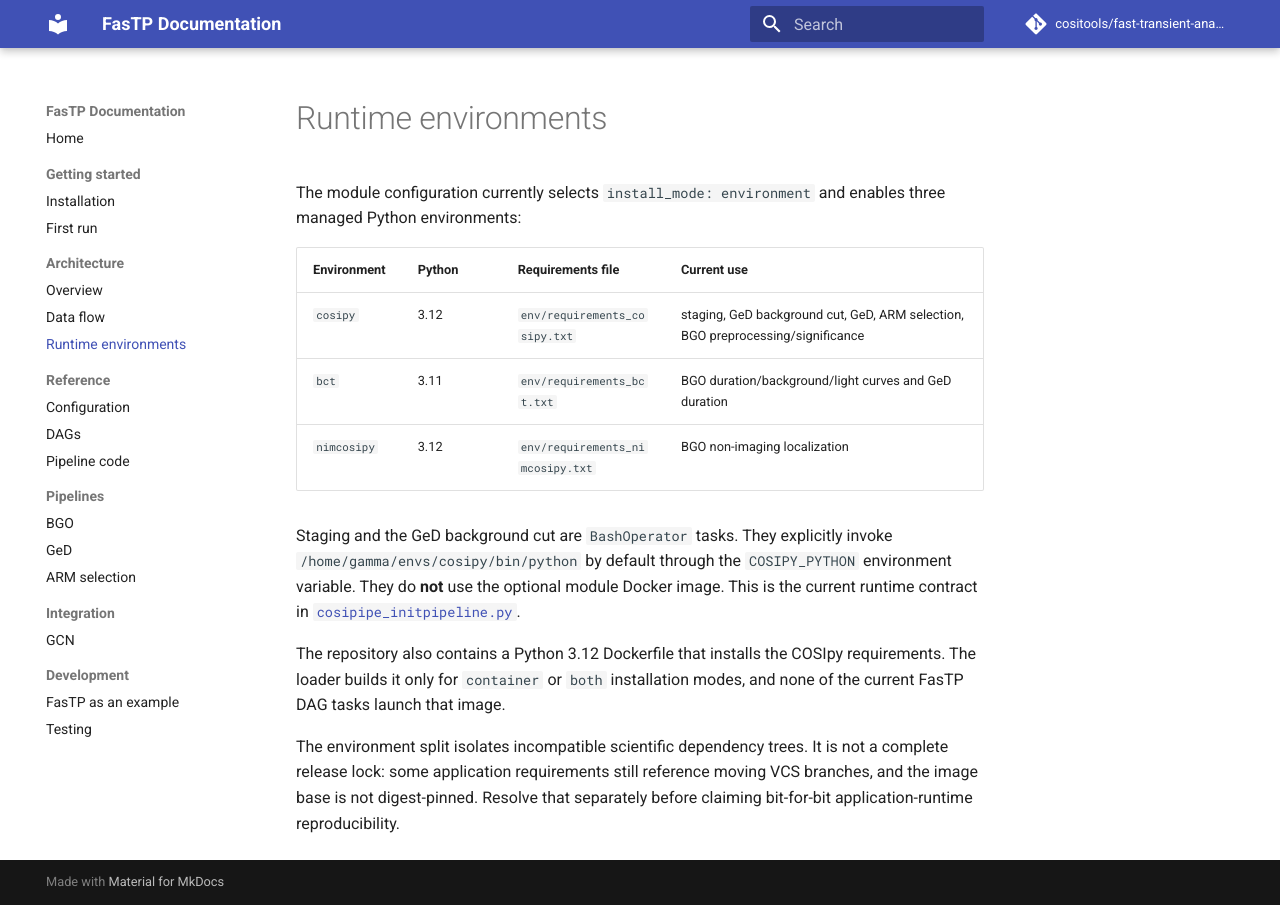
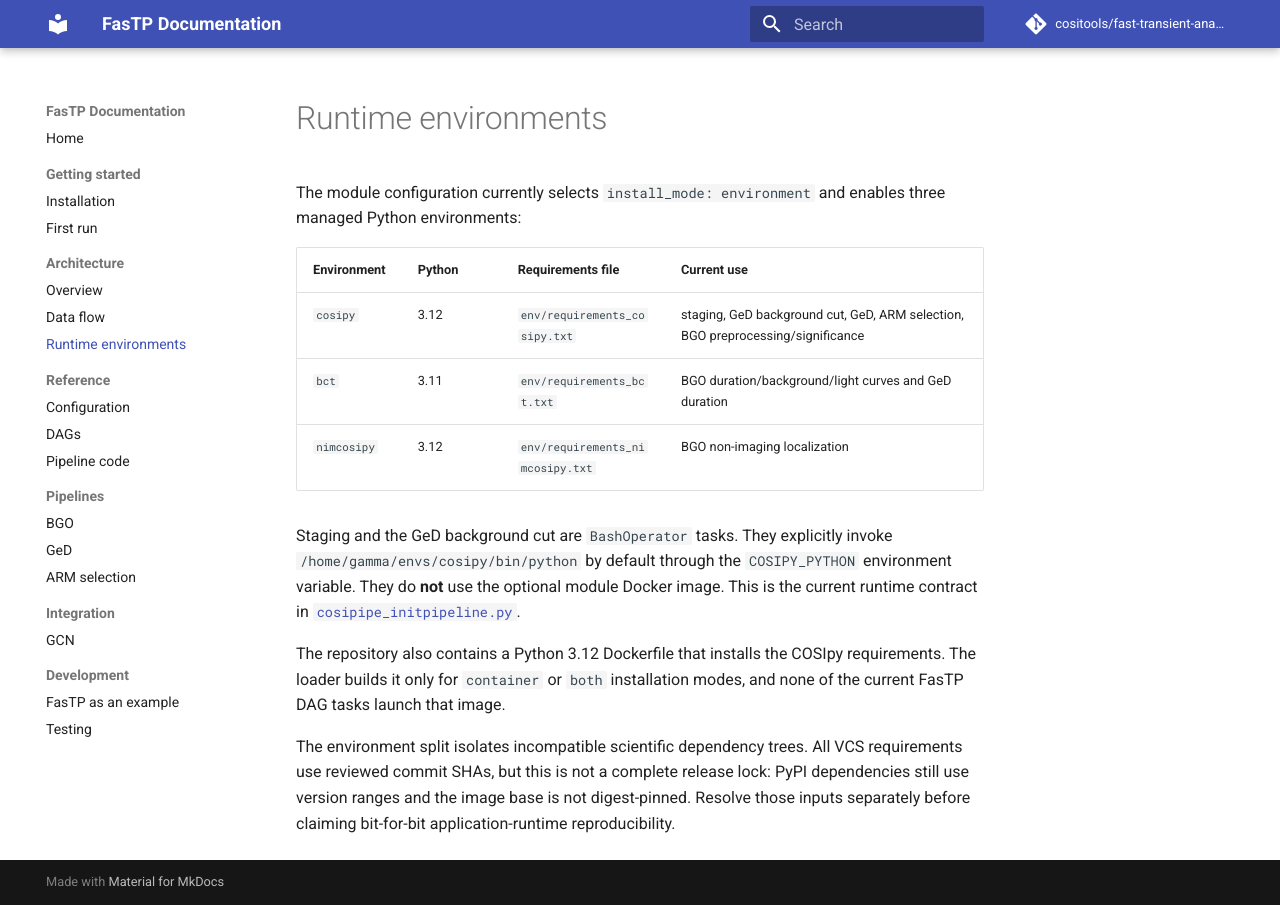
Before and after one commit to cositools/fast-transient-analysis-pipeline, an MkDocs documentation site: the page built from docs/architecture/runtime-environments.md, in a window 1280 px wide. Built offline with MkDocs 1.6.1 and Material for MkDocs 9.7.7, drawn with Linux system fonts in a browser that asks for light colours; comment, search, counter and statistics services are not loaded.

Commit message:
fix(deps): pin VCS requirements to reviewed commits

```diff
--- a/docs/architecture/runtime-environments.md
+++ b/docs/architecture/runtime-environments.md
@@ -19,7 +19,8 @@ The repository also contains a Python 3.12 Dockerfile that installs the COSIpy
 requirements. The loader builds it only for `container` or `both` installation
 modes, and none of the current FasTP DAG tasks launch that image.
 
-The environment split isolates incompatible scientific dependency trees. It is
-not a complete release lock: some application requirements still reference
-moving VCS branches, and the image base is not digest-pinned. Resolve that
-separately before claiming bit-for-bit application-runtime reproducibility.
+The environment split isolates incompatible scientific dependency trees. All
+VCS requirements use reviewed commit SHAs, but this is not a complete release
+lock: PyPI dependencies still use version ranges and the image base is not
+digest-pinned. Resolve those inputs separately before claiming bit-for-bit
+application-runtime reproducibility.
```
Also changed, not shown: 3 other files.
